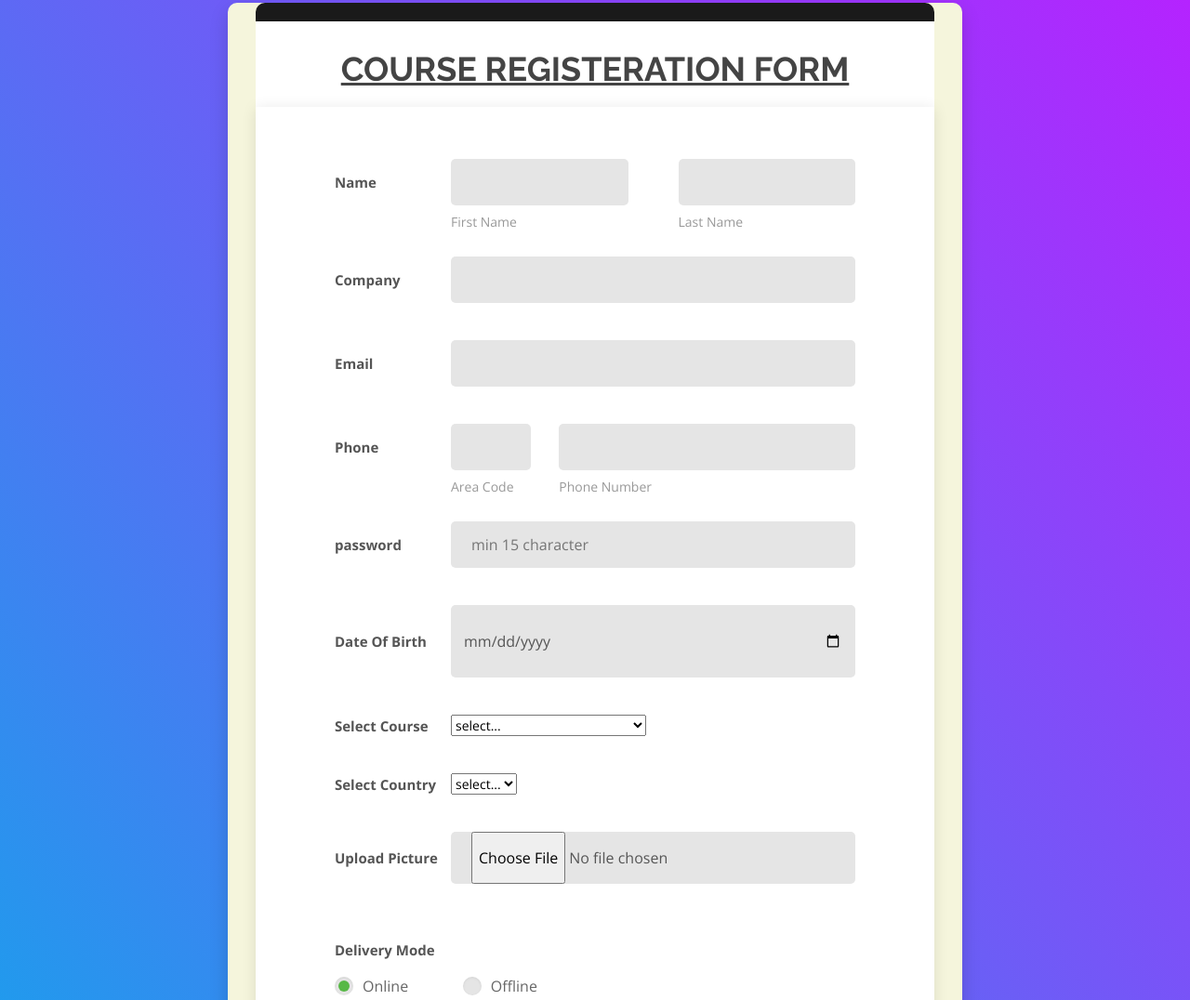
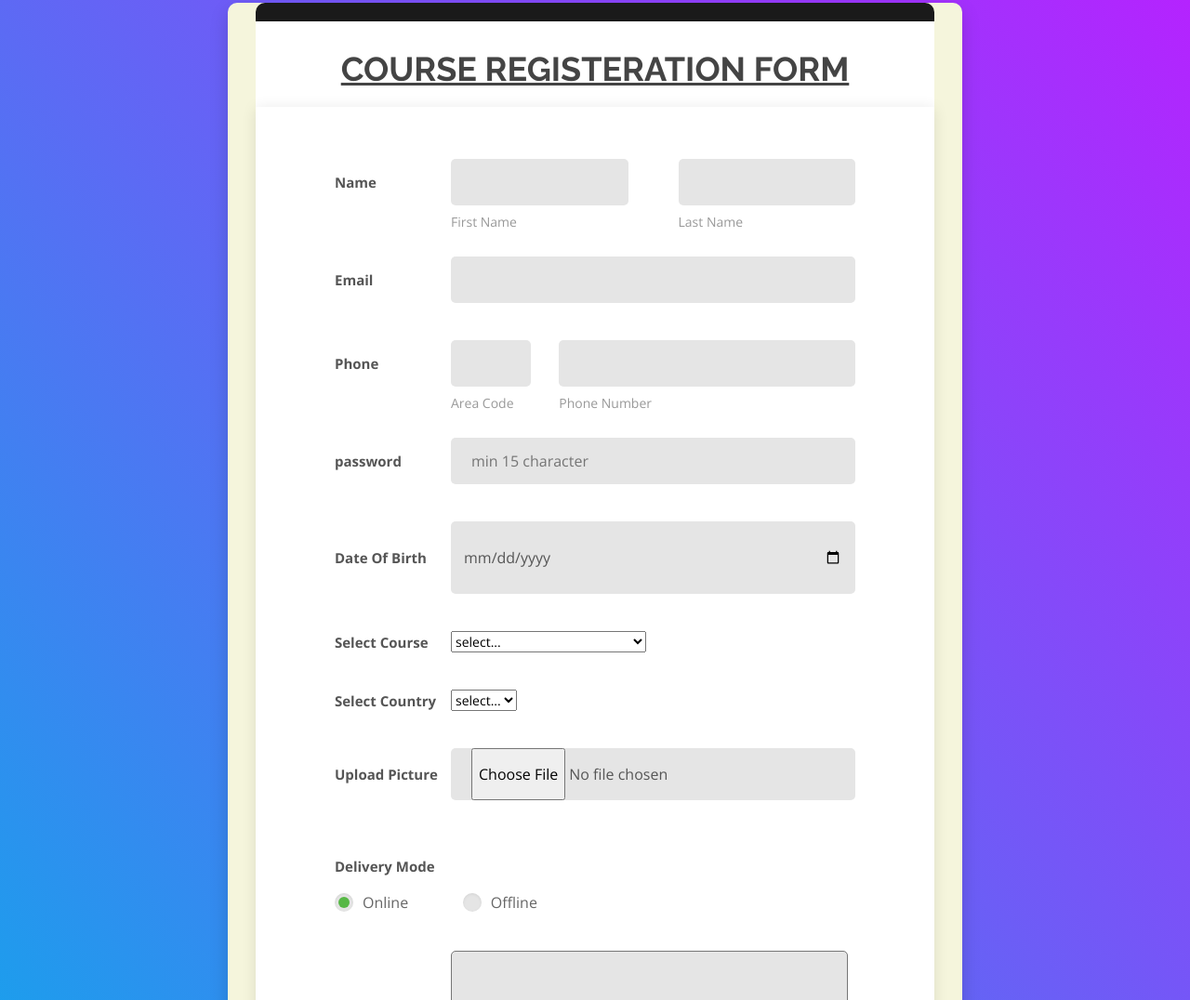
Before and after one commit to Manickvel/Webxo-web, a plain HTML site: page events.html in a window 1280 px wide. Shown: the part 869-1945 px from the top of the page at 93% size. Drawn offline with nearby package versions, Linux system fonts and the light colour scheme; files whose address does not match are found by name.

Commit message:
Update events.html

```diff
--- a/events.html
+++ b/events.html
@@ -178,14 +178,6 @@
                                             <label class="label--desc">last name</label>
                                         </div>
                                     </div>
-                                </div>
-                            </div>
-                        </div>
-                        <div class="form-row">
-                            <div class="name">Company</div>
-                            <div class="value">
-                                <div class="input-group">
-                                    <input class="input--style-5" type="text" name="company">
                                 </div>
                             </div>
                         </div>
```
